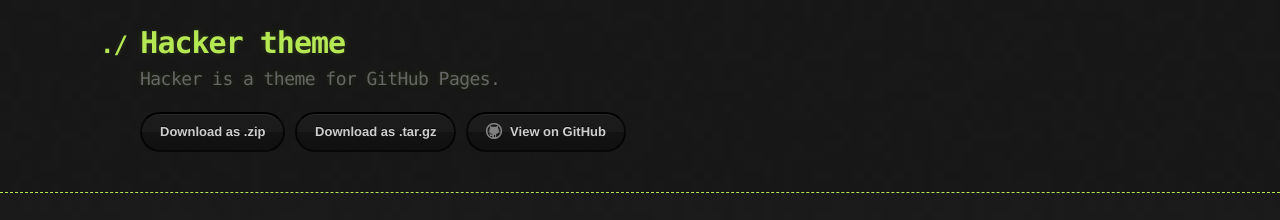
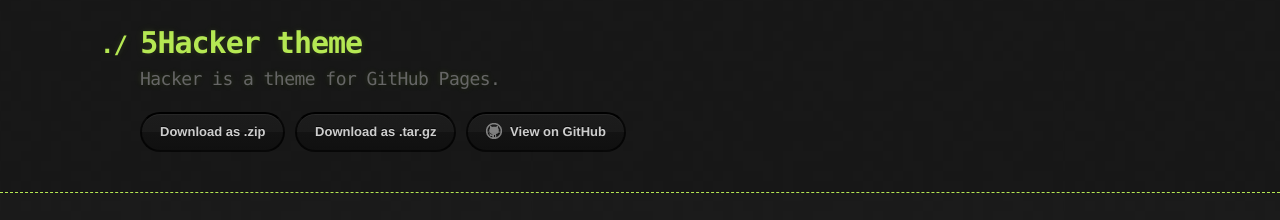
Before and after one commit to X-ProxyTech/Home-Page, a Jekyll site: the page built from index.md, in a window 1280 px wide and 900 px high. Shown: the top 220 px of the window. Built offline with Jekyll 4.4.1, drawn with Linux system fonts in a browser that asks for light colours.

Commit message:
Update _config.yml

```diff
--- a/_config.yml
+++ b/_config.yml
@@ -1,4 +1,4 @@
-title: Hacker theme
+title: 5Hacker theme
 description: Hacker is a theme for GitHub Pages.
 show_downloads: true
 google_analytics:
```
